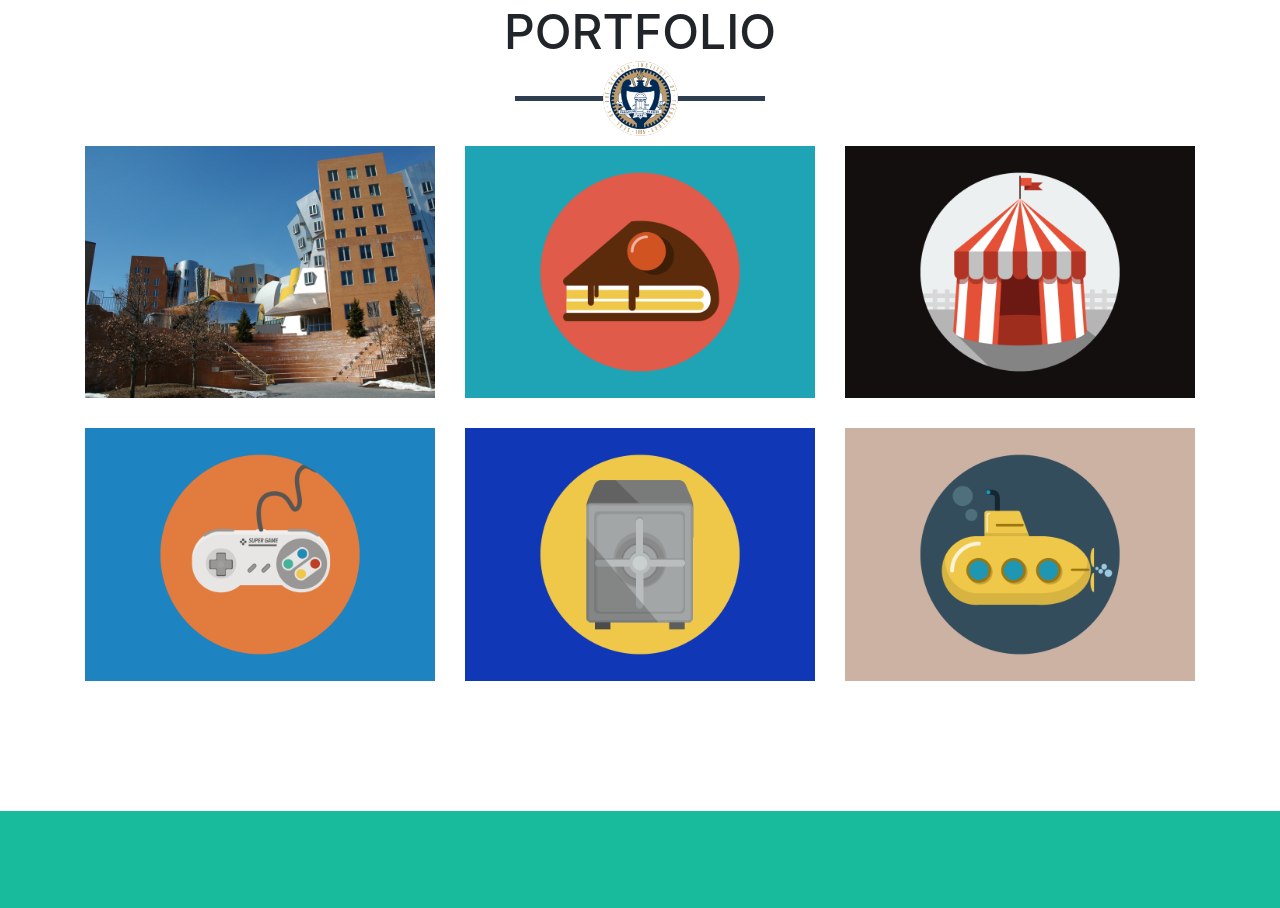
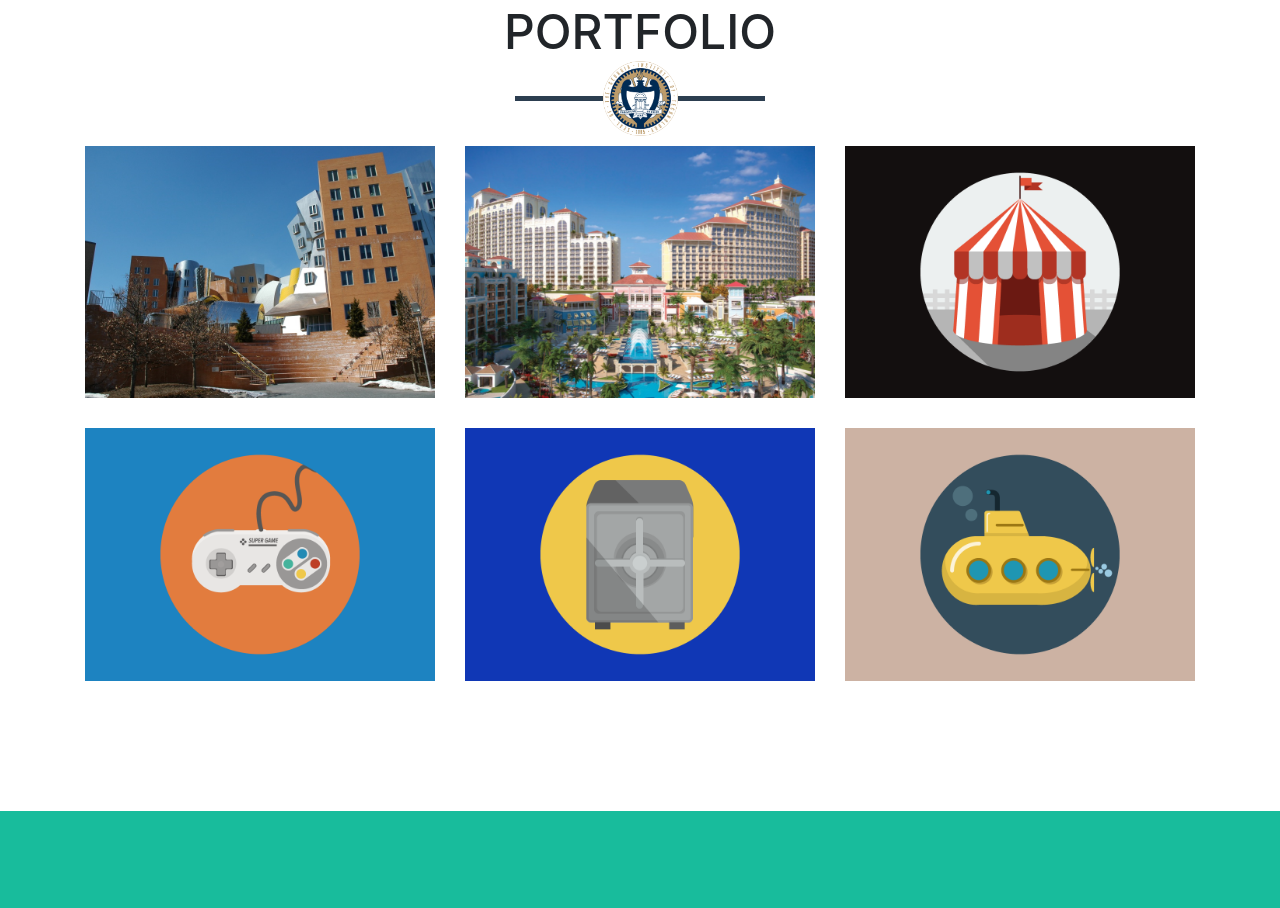
Before and after one commit to deathernater/deathernater.github.io, a website with bundled scripts: page index.html in a window 1280 px wide. Shown: the part 895-1803 px from the top of the page. Built offline with nearby package versions, Linux system fonts and the light colour scheme.

Commit message:
Second Added Bahamar Picture

```diff
--- a/index.html
+++ b/index.html
@@ -85,7 +85,7 @@
                   <i class="fa fa-search-plus fa-3x"></i>
                 </div>
               </div>
-              <img class="img-fluid" src="img/portfolio/cake.png" alt="">
+              <img class="img-fluid" src="img/portfolio/bahamar.png" alt="">
             </a>
           </div>
           <div class="col-sm-4 portfolio-item">
```
Also changed, not shown: img/portfolio/bahamar.png (added).
